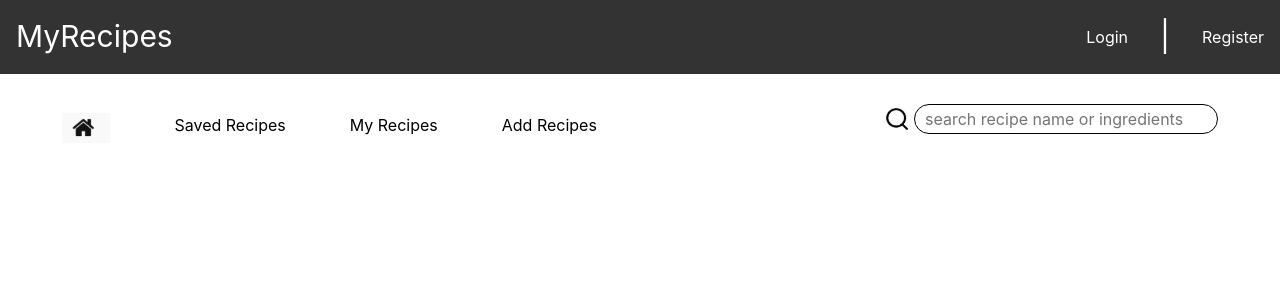
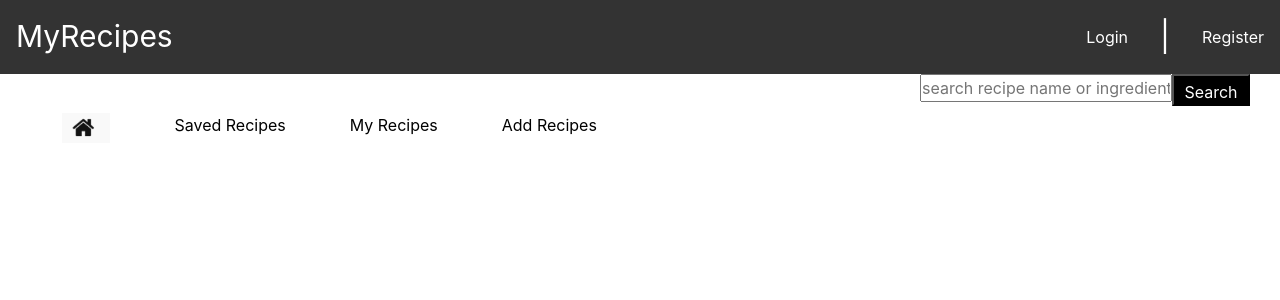
Before and after one commit to 2253612C/ITECHGroupProject, a Django app: page / in a window 1280 px wide. Shown: the top 300 px of the page. Run offline with Django 3.2, Linux system fonts and the light colour scheme; parts of the project's set-up code (start-up, migrations or seed data) failed here and were passed over.

Commit message:
search
use Haystack

```diff
--- a/recipeSite/urls.py
+++ b/recipeSite/urls.py
@@ -1,6 +1,7 @@
 from xml.etree.ElementInclude import include
 from django.urls import path
 from recipeSite import views
+from haystack.views import SearchView
 
 app_name = 'recipeSite'
 
@@ -8,5 +9,6 @@ urlpatterns = [
    path('savedRecipes/', views.savedRecipes, name= 'savedRecipes'),
    path('myRecipes/', views.myRecipes, name= 'myRecipes'),
    path('addRecipe/', views.addRecipe, name= 'addRecipe'),
+   path('search/', SearchView(), name='haystack_search'),
    #path('restricted/', views.restricted, name= 'restricted'),
 ]
--- a/static/css/base.css
+++ b/static/css/base.css
@@ -72,13 +72,19 @@ em{
 }
 .search input{
     float: left;
-    flex: 12;
+
     height: 30px;
     outline: none;
-    border: 1px solid;
     box-sizing: border-box;
     padding-left: 10px;
     border-radius: 20px;
+    width: 200px;
+    border: 1px solid #e2e2e2;
+    background-image: url(/static/images/search.jpg);
+    background-repeat: no-repeat;
+    background-size: 25px;
+    background-position:5px center;
+    padding:0 0 0 40px;
 }
 .search button{
     float: right;
@@ -87,3 +93,19 @@ em{
     border-style: none;
     outline: none;
 }
+#box{
+    width: 380px;
+    margin: 30px auto;
+    font-family: 'Microsoft YaHei';
+    font-size: 14px;
+}
+#search{
+    width: 78px;
+    height: 32px;
+    float: right;
+    background: black;
+    color: white;
+    text-align: center;
+    line-height: 32px;
+    cursor: pointer;
+}
--- a/templates/recipeSite/base.html
+++ b/templates/recipeSite/base.html
@@ -31,9 +31,15 @@
     </ul>
     <div>
         <ul class="top2">
-            <li class="search">
+            <!--<li class="search">
                 <button><img src="{% static 'images/search.jpg' %}" alt="Picture of search" height="30"></button>
                 <input type="text" placeholder="search recipe name or ingredients" name="" id="" value="" />
+            </li>-->
+            <li>
+                <form action="{% url 'article:haystack_search' %}" method="get">
+                    <input type="text" name="q" placeholder="search recipe name or ingredients">
+                    <input type="submit" id="search" value="Search">
+                </form>
             </li>
 
             <li class="menu"><a href="{% url 'browseRecipes' %}" target="-blank" title="home"><img
--- /dev/null
+++ b/templates/search/indexes/recipeSite/Recipe_text.txt
@@ -0,0 +1,2 @@
+{{ object.recipeName }}
+{{ object.description }}
```
Also changed, not shown: ITECHGroupProject/settings.py (+8 -0 lines), recipeSite/search_indexes.py (added, +15 -0 lines), templates/search/search.html (added, +54 -0 lines).
